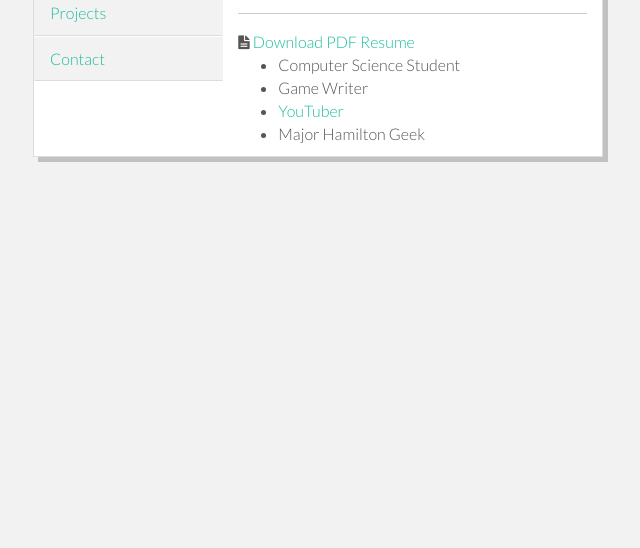
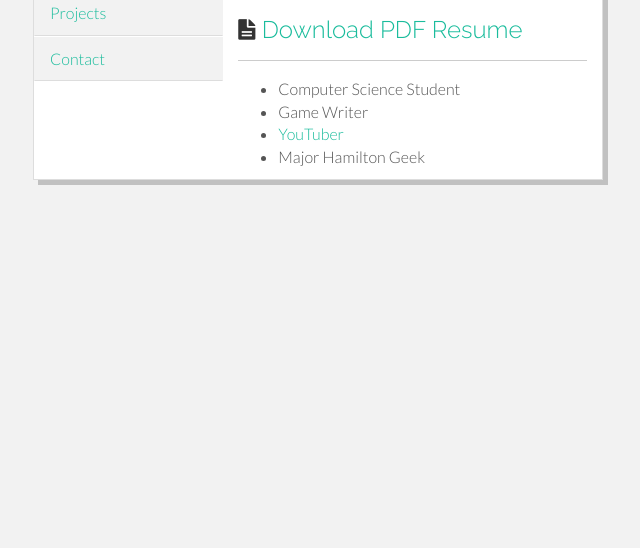
Before and after one commit to austinchowong/oldWebsite, a plain HTML site: page index.html in a window 1280 px wide. Shown: the part 252-800 px from the top of the page, without its empty margins (322-962 px from the left). Drawn offline with Linux system fonts and the light colour scheme.

Commit message:
testing formatting changes on tab1

```diff
--- a/index.html
+++ b/index.html
@@ -52,8 +52,9 @@
 					<div class="tab-pane active" id="about">
 					  	<h2>Austin Cho-Wong</h2>
 						<h5>Product Manager && Software Developer</h5>
+						<h3><i class="icon-file-text"></i><a href="austinchowong_resume.pdf"> Download PDF Resume</a></h3>
 					  	<hr>
-						<i class="icon-file-text"></i><a href="austinchowong_resume.pdf"> Download PDF Resume</a>
+
 						<ul>
 							<li>Computer Science Student</li>
 							<li>Game Writer</li>
```
